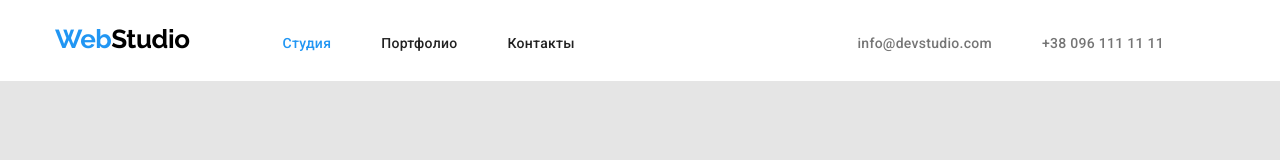
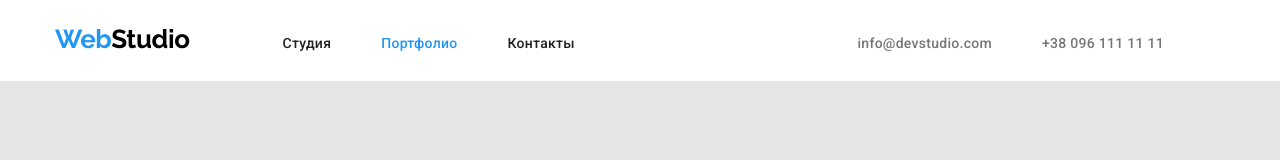
Before and after one commit to agatohn/goit-markup-hw-03, a plain HTML site: page portfolio.html in a window 1280 px wide. Shown: the top 160 px of the page. Drawn offline with nearby package versions, Linux system fonts and the light colour scheme.

Commit message:
Update portfolio.html

```diff
--- a/portfolio.html
+++ b/portfolio.html
@@ -24,8 +24,8 @@
             <nav>
                 <a href="./index.html" class="header-logo link"><span class="header-logo-alt">Web</span>Studio</a>
                 <ul class="header-nav">
-                    <li> <a href="./index.html" class="link current header-link">Студия</a> </li>
-                    <li> <a href="./portfolio.html" class="link header-link">Портфолио</a> </li>
+                    <li> <a href="./index.html" class="link header-link">Студия</a> </li>
+                    <li> <a href="./portfolio.html" class="link current header-link">Портфолио</a> </li>
                     <li> <a href="" class="link header-link">Контакты</a> </li>
                 </ul>
 
```
